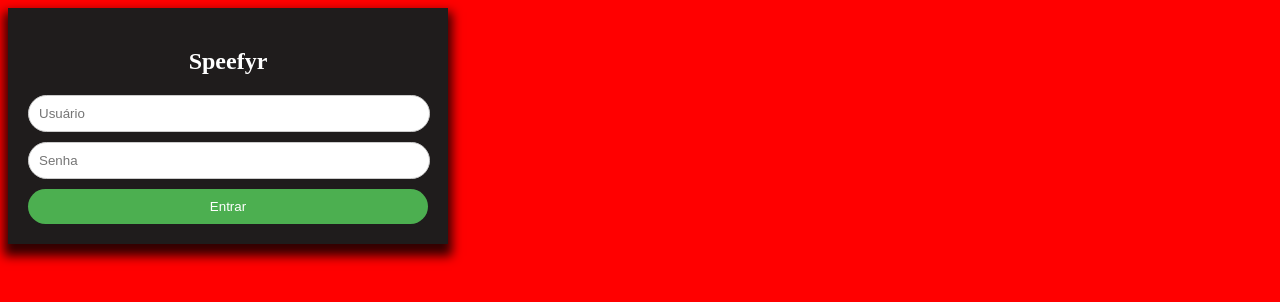
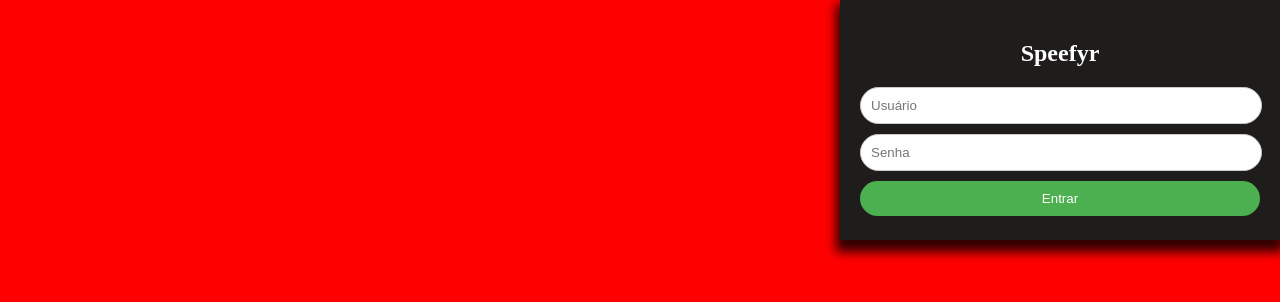
Before and after one commit to SpykeTiger/speefyr, a React (Vite) app: page / in a window 1280 px wide. Shown: the top 302 px of the page. Built offline with nearby package versions, Linux system fonts and the light colour scheme.

Commit message:
mudanças 4

```diff
--- a/src/components/LoginPanel/LoginPanel.jsx
+++ b/src/components/LoginPanel/LoginPanel.jsx
@@ -1,12 +1,15 @@
 import styles from './LoginPanel.scss';
 export function LoginPanel() {
     return(
-        <div className='container'>
-            <h2>Speefyr</h2>
-            <input type="text" placeholder="Usuário"></input>
-            <input type="password" placeholder="Senha"></input>
-            <button type="submit">Entrar</button>
+        <div className='loginpanel'>
+            <div className='container'>
+                <h2>Speefyr</h2>
+                <input type="text" placeholder="Usuário"></input>
+                <input type="password" placeholder="Senha"></input>
+                <button type="submit">Entrar</button>
+            </div>
         </div>
+
 
     )
 }
--- a/src/components/LoginPanel/LoginPanel.scss
+++ b/src/components/LoginPanel/LoginPanel.scss
@@ -1,30 +1,12 @@
-@media (max-width: 500px) {
-    .container{
-        margin-top: 40%;
-        border-radius: 25px;
-    }
-}
-
-@media (min-width: 500px) and (max-width: 850px){
-    .container{
-        border-radius: 25px;
-    }
-}
-
-@media (min-width: 850px) {
-    .LoginPanel{
-
-    }
+.loginpanel{
+    height: 100%;
 }
 
 .container {
     max-width: 400px;
+    height: 200px;
     padding: 20px;
     background-color: #1F1C1C;
-    box-shadow: 0 0 10px rgba(0, 0, 0, 0.1);
-    justify-content: center;
-    align-items: center;
-    text-align: center;
     box-shadow: 0px 8px 10px 4px rgba(0, 0, 0, 0.80);
 }
 
@@ -55,3 +37,43 @@
 .container button:hover {
     background-color: #45a049;
 }
+
+@media (max-width: 500px) {
+    .loginpanel{
+        margin-left: 10%;
+        margin-right: 10%;
+        display: flex;
+        flex-direction: column;
+        justify-content: center;
+        align-items: center;
+    }
+    .container{
+        border-radius: 25px;
+    }
+}
+
+@media (min-width: 500px) and (max-width: 850px){
+    .loginpanel{
+        margin-left: 10%;
+        margin-right: 10%;
+        display: flex;
+        flex-direction: column;
+        justify-content: center;
+        align-items: center;
+    }
+    .container{
+        border-radius: 25px;
+    }
+}
+
+@media (min-width: 850px) {
+    .LoginPanel{
+        display: flex;
+        flex-direction: column;
+        justify-content: flex-end;
+        align-items: center;
+    }
+    .container{
+
+    }
+}
--- a/src/index.scss
+++ b/src/index.scss
@@ -19,3 +19,11 @@
 html{
   overflow-x: hidden;
 }
+#root{
+  height: 100%;
+}
+body{
+  margin: 0px;
+  height: 100%;
+  width: 100%;
+}
--- a/src/views/Login/Login.scss
+++ b/src/views/Login/Login.scss
@@ -21,8 +21,15 @@
         background-repeat: no-repeat;
         background-size: 100% 100%;
     }
+    .loginpanel{
+        justify-content: center;
+    }
 }
 
 @media (min-width: 850px) {
+    .loginpanel{
 
+        display: flex;
+        justify-content: flex-end;
+    }
 }
```
Also changed, not shown: src/assets/BgLaptop.png (added), src/assets/BgTablet.png (added).
